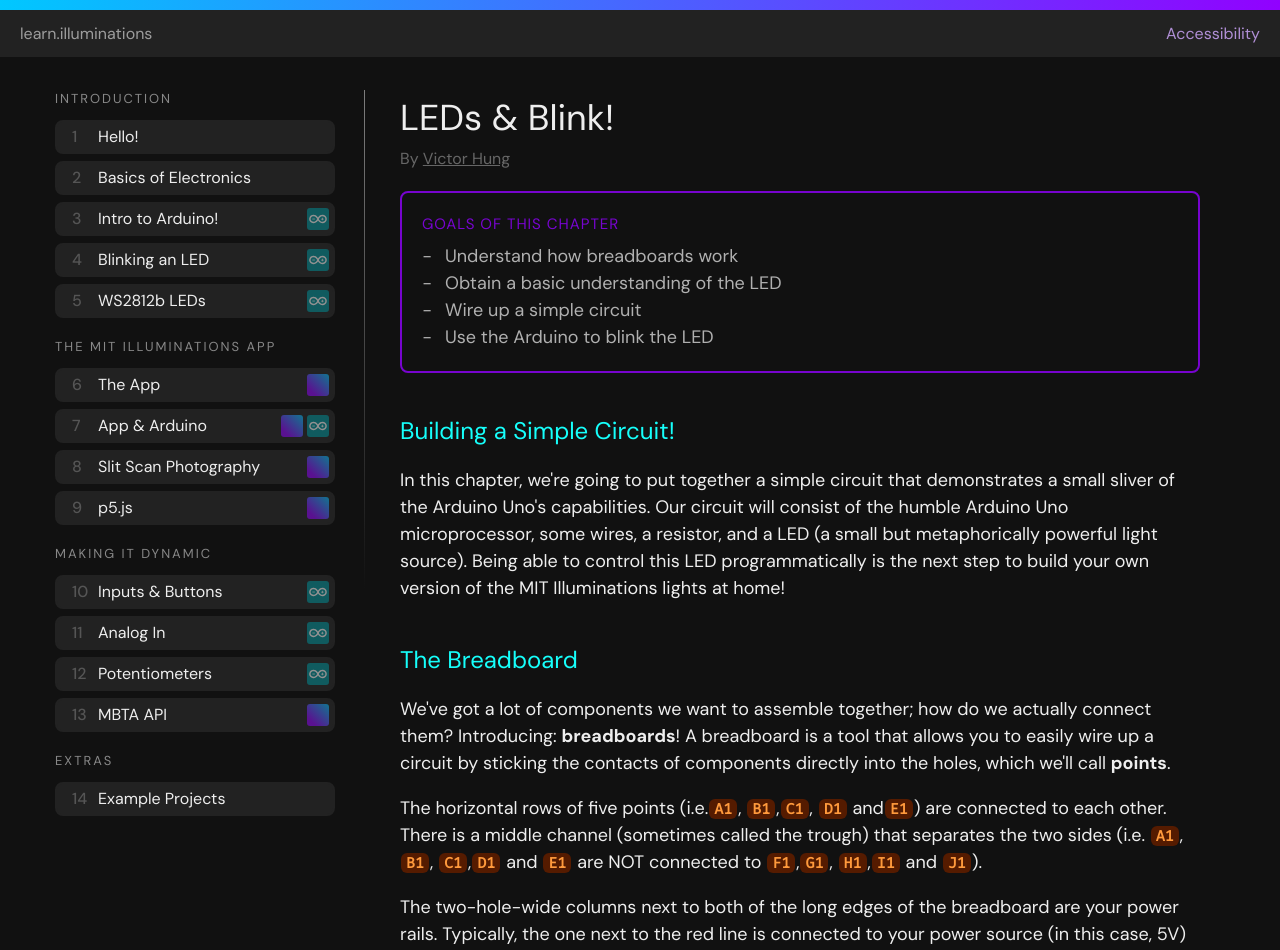
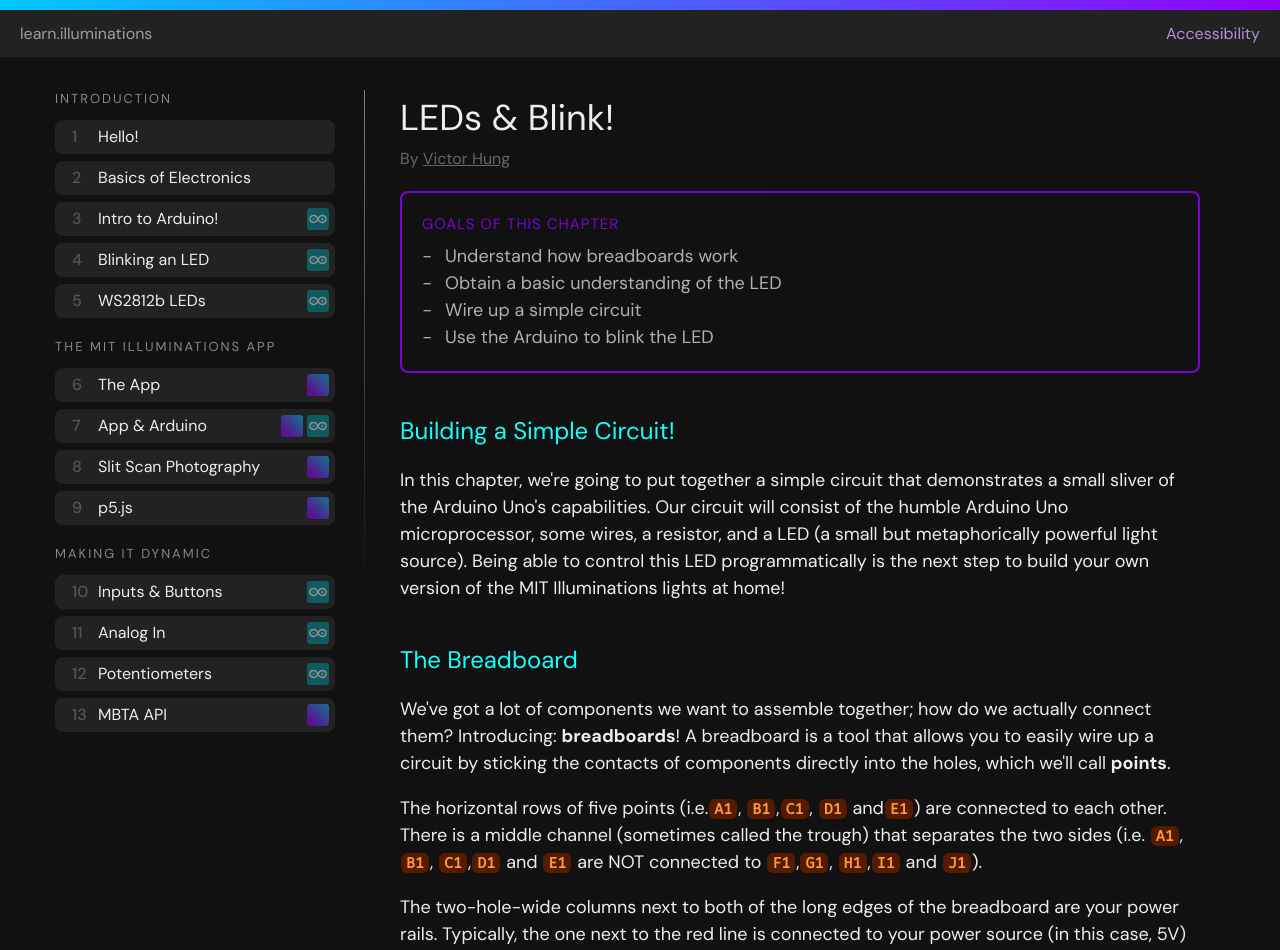
Before and after one commit to poofytoo/illuminations-seminar, a Next.js app in the folder src/: page /chapter/blink in a window 1280 px wide. Shown: the top 950 px of the page. Built offline with nearby package versions, Linux system fonts and the light colour scheme.

Commit message:
coming soon pages

```diff
--- a/src/components/Sidebar/index.tsx
+++ b/src/components/Sidebar/index.tsx
@@ -68,11 +68,6 @@ export const navigationLinks = [
     title: 'MBTA API',
     href: '/chapter/mbta-api',
     type: ['app'],
-  },
-  { heading: 'Extras' },
-  {
-    title: 'Example Projects',
-    href: '/chapter/example-projects',
   },
 ];
 
--- a/src/pages/chapter/inputs.tsx
+++ b/src/pages/chapter/inputs.tsx
@@ -10,9 +10,7 @@ const Page = ({ data }: any) => {
       <div className={styles.guideContent}>
         <h1>Buttons & Inputs</h1>
         <h2>Coming Soon!</h2>
-        <p>
-          https://www.theengineeringprojects.com/2017/01/use-digitalread-arduino.html
-        </p>
+        <p>More information on this will be posted shortly.</p>
         <PageNavigationButtons />
       </div>
     </div>
--- a/src/pages/chapter/mbta-api.tsx
+++ b/src/pages/chapter/mbta-api.tsx
@@ -99,6 +99,7 @@ function draw() {
           particularly illuminating - you can think about it like this: an API
           is a way for two different programs to communicate with each other.
         </p>
+        <p>More information on this will be posted shortly!</p>
         <h2>Working with APIs</h2>
         <p>
           Below is example of how to use the MBTA API. We recommend using the{' '}
--- a/src/pages/chapter/p5-js.tsx
+++ b/src/pages/chapter/p5-js.tsx
@@ -9,6 +9,7 @@ const Page = ({ data }: any) => {
       <div className={styles.guideContent}>
         <h1>P5.js</h1>
         <h2>Coming Soon!</h2>
+        <p>More information on this will be posted shortly.</p>
       </div>
     </div>
   );
```
